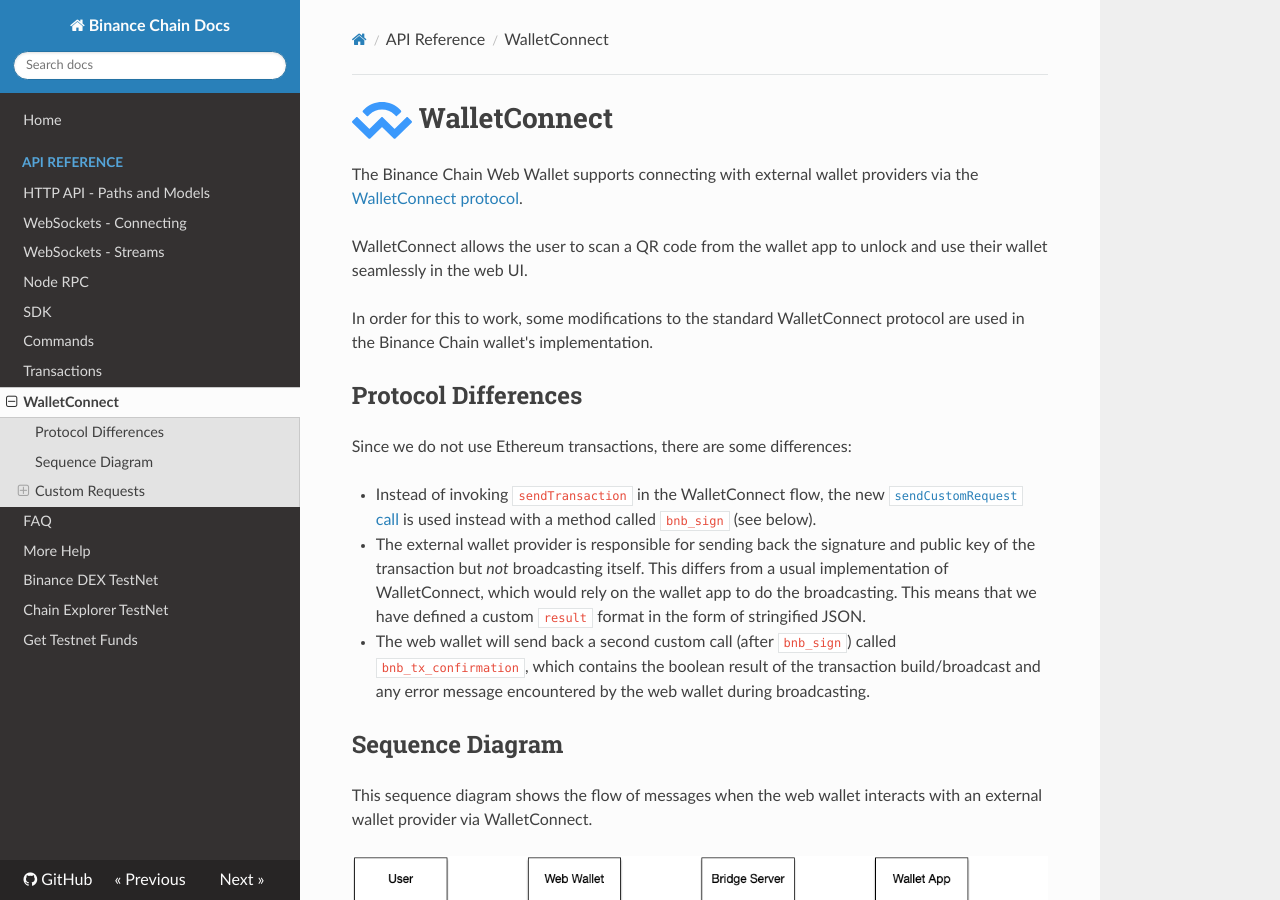
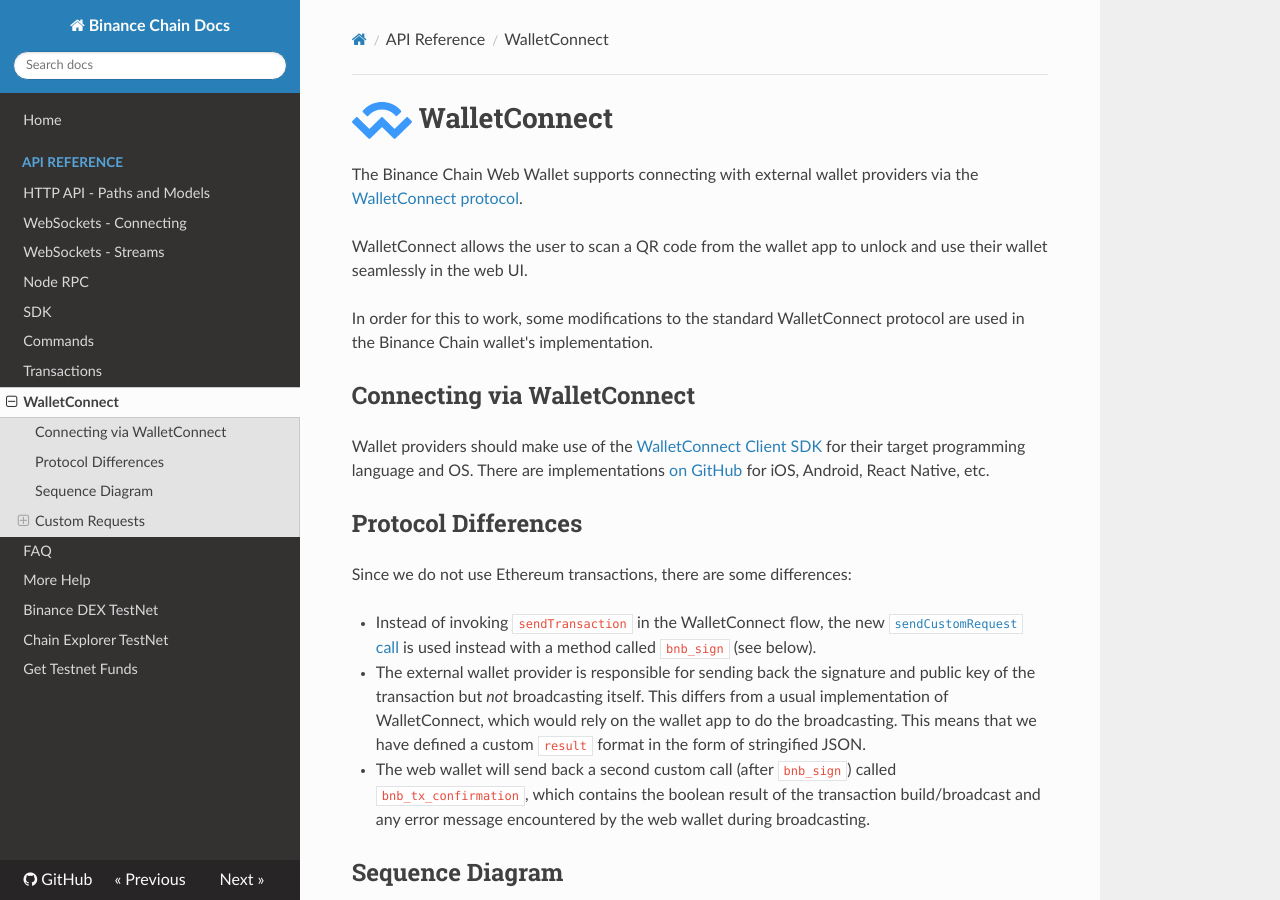
Before and after one commit to yash-sharma1/docs-site, an MkDocs documentation site: the page built from docs/walletconnect.md, in a window 1280 px wide and 900 px high. Built offline with MkDocs 1.6.1, drawn with Linux system fonts in a browser that asks for light colours; nearby versions of some CDN libraries.

Commit message:
WalletConnect update

```diff
--- a/docs/walletconnect.md
+++ b/docs/walletconnect.md
@@ -5,6 +5,10 @@
 WalletConnect allows the user to scan a QR code from the wallet app to unlock and use their wallet seamlessly in the web UI.
 
 In order for this to work, some modifications to the standard WalletConnect protocol are used in the Binance Chain wallet's implementation.
+
+## Connecting via WalletConnect
+
+Wallet providers should make use of the [WalletConnect Client SDK](https://docs.walletconnect.org/client-sdk) for their target programming language and OS. There are implementations [on GitHub](https://github.com/walletconnect) for iOS, Android, React Native, etc.
 
 ## Protocol Differences
 
```
